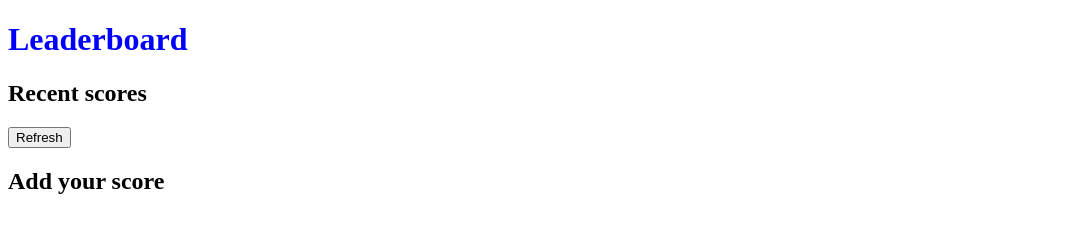
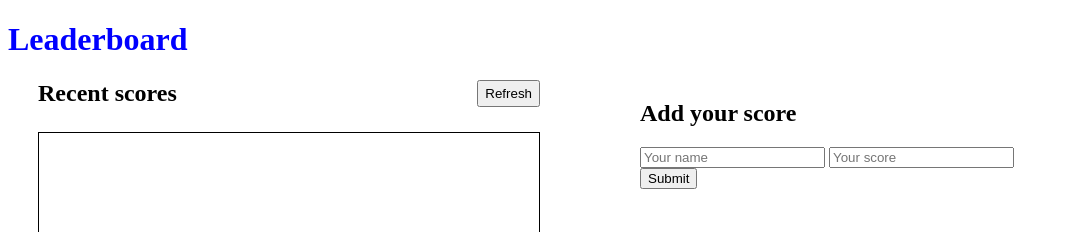
Before and after one commit to arthurborgesdev/leaderboard, a website built with webpack: page src/index.html in a window 1280 px wide. Shown: the top 232 px of the page, without its empty margins (0-1069 px from the left). Built offline with nearby package versions, Linux system fonts and the light colour scheme.

Commit message:
Add content and style the recent-scores article

```diff
--- a/src/index.html
+++ b/src/index.html
@@ -8,13 +8,21 @@
 </head>
 <body>
   <h1>Leaderboard</h1>
-  <section>
-    <article>
-      <h2>Recent scores</h2>
-      <button>Refresh</button>
+  <section class="container">
+    <article class="recent-scores">
+      <div class="refresh-scores">
+        <h2>Recent scores</h2>
+        <button class="refresh-button">Refresh</button>
+      </div>
+      <div class="display-scores"></div>
     </article>
-    <article>
+    <article class="add-scores">
       <h2>Add your score</h2>
+      <div class="input-score">
+        <input placeholder="Your name" />
+        <input placeholder="Your score" />
+      </div>
+      <input type="submit" value="Submit" />
     </article>
   </section>
   <script src="bundle.js"></script>
--- a/src/style.css
+++ b/src/style.css
@@ -1,3 +1,27 @@
 h1 {
   color: blue;
 }
+
+.container {
+  display: flex;
+  margin: 20px 30px;
+}
+
+.recent-scores {
+  margin-right: 100px;
+}
+
+.refresh-scores {
+  display: flex;
+  justify-content: space-between;
+}
+
+.refresh-scores h2 {
+  margin: 0 50px 0 0;
+}
+
+.display-scores {
+  margin-top: 25px;
+  padding: 250px;
+  border: 1px solid black;
+}
```
